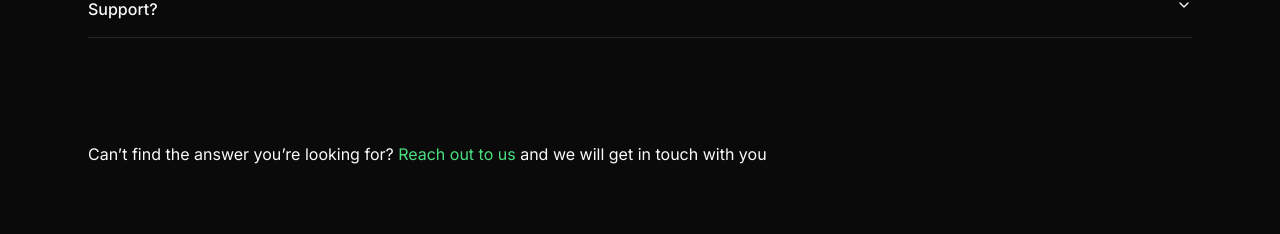
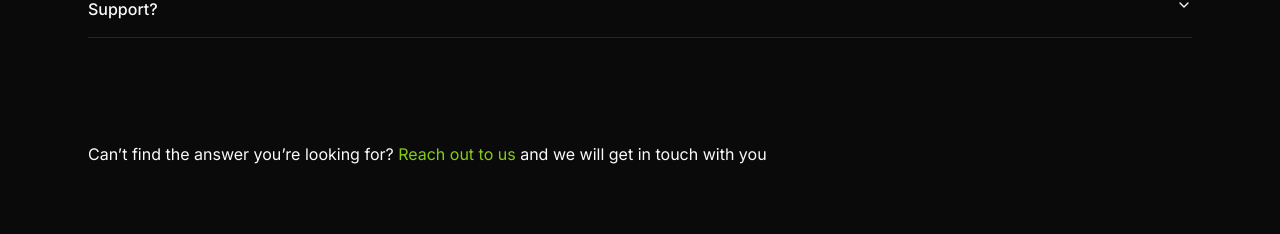
Before and after one commit to awelrisak/finiin, a Next.js app: page / in a window 1280 px wide. Shown: the part 7572-7806 px from the top of the page. Built offline with nearby package versions, Linux system fonts and the light colour scheme.

Commit message:
Update faq.tsx

```diff
--- a/src/components/marketing/faq.tsx
+++ b/src/components/marketing/faq.tsx
@@ -89,7 +89,7 @@ const FAQS = () => {
       </div>
       <div className="px-10  md:p-20 mt-2 mb-3">
         Can’t find the answer you’re looking for?{" "}
-        <a href="mailto:youremail@example.com" className="text-green-400">Reach out to us</a> and we will
+        <a href="mailto:youremail@example.com" className="text-lime-700 dark:text-lime-500">Reach out to us</a> and we will
         get in touch with you
       </div>
     </div>
```
